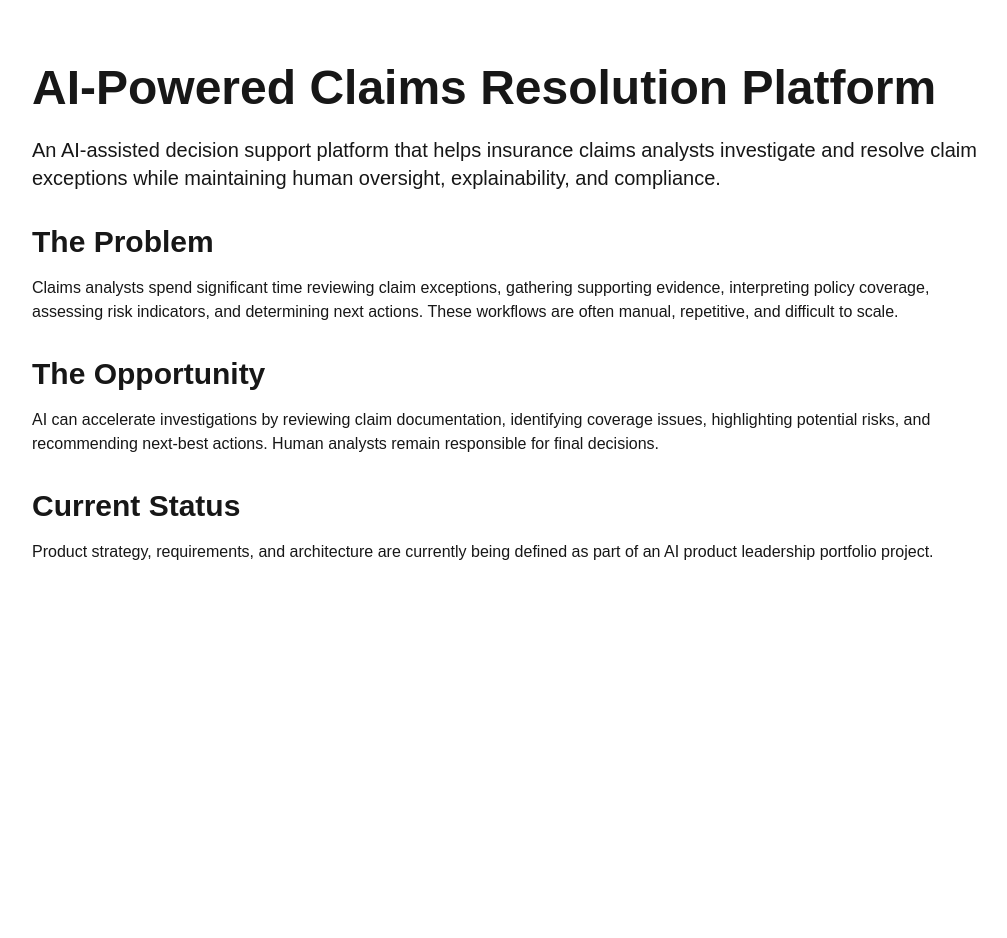
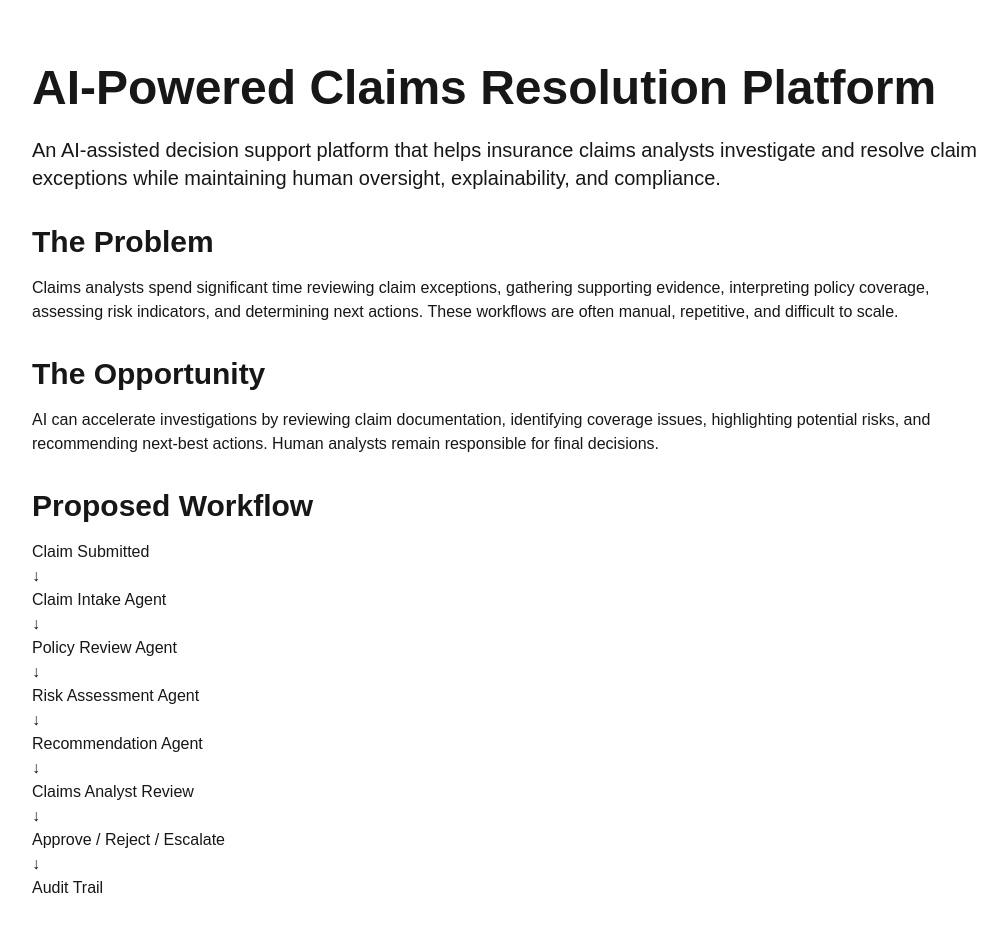
Before and after one commit to rovelmelodylab/product-leader-portfolio, a Next.js app: page /projects/ai-claims-resolution-platform in a window 1280 px wide. Shown: the top 938 px of the page, without its empty margins (128-1135 px from the left). Before the commit the page ends 800 px from the top, so only its background shows below. Built offline with nearby package versions, Linux system fonts and the light colour scheme.

Commit message:
added skeleton for workflow

```diff
--- a/src/app/projects/ai-claims-resolution-platform/page.tsx
+++ b/src/app/projects/ai-claims-resolution-platform/page.tsx
@@ -35,6 +35,35 @@ export default function ClaimsResolutionPlatform() {
       </p>
 
       <h2 className="text-3xl font-semibold mb-4">
+          Proposed Workflow
+        </h2>
+
+        <div className="mb-8">
+          <p>Claim Submitted</p>
+          <p>↓</p>
+
+          <p>Claim Intake Agent</p>
+          <p>↓</p>
+
+          <p>Policy Review Agent</p>
+          <p>↓</p>
+
+          <p>Risk Assessment Agent</p>
+          <p>↓</p>
+
+          <p>Recommendation Agent</p>
+          <p>↓</p>
+
+          <p>Claims Analyst Review</p>
+          <p>↓</p>
+
+          <p>Approve / Reject / Escalate</p>
+          <p>↓</p>
+
+          <p>Audit Trail</p>
+        </div>
+
+      <h2 className="text-3xl font-semibold mb-4">
         Current Status
       </h2>
 
```
